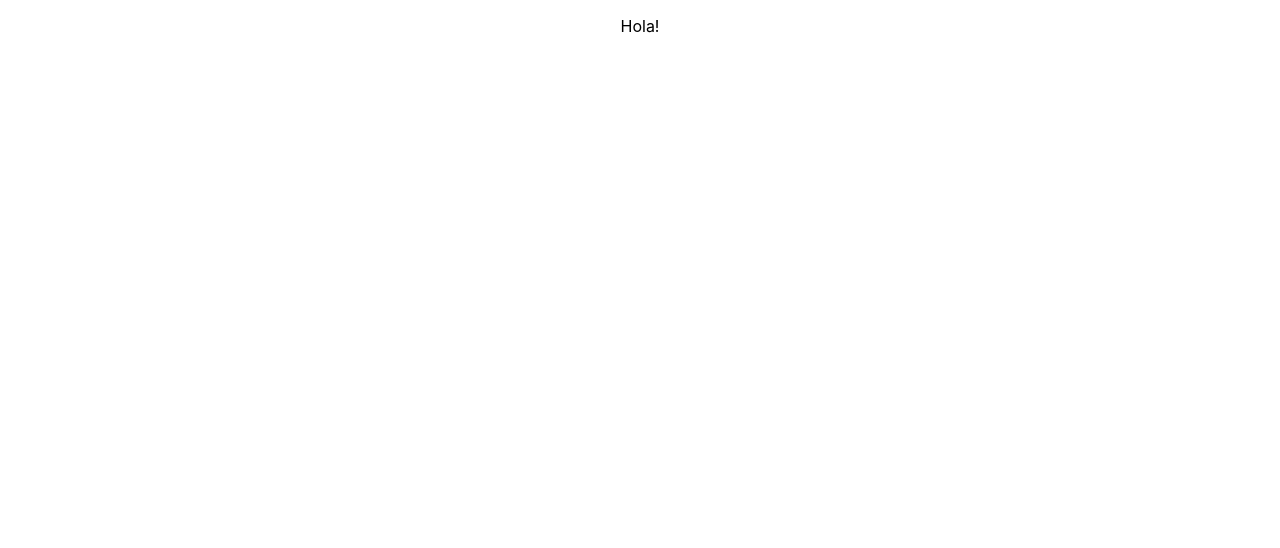
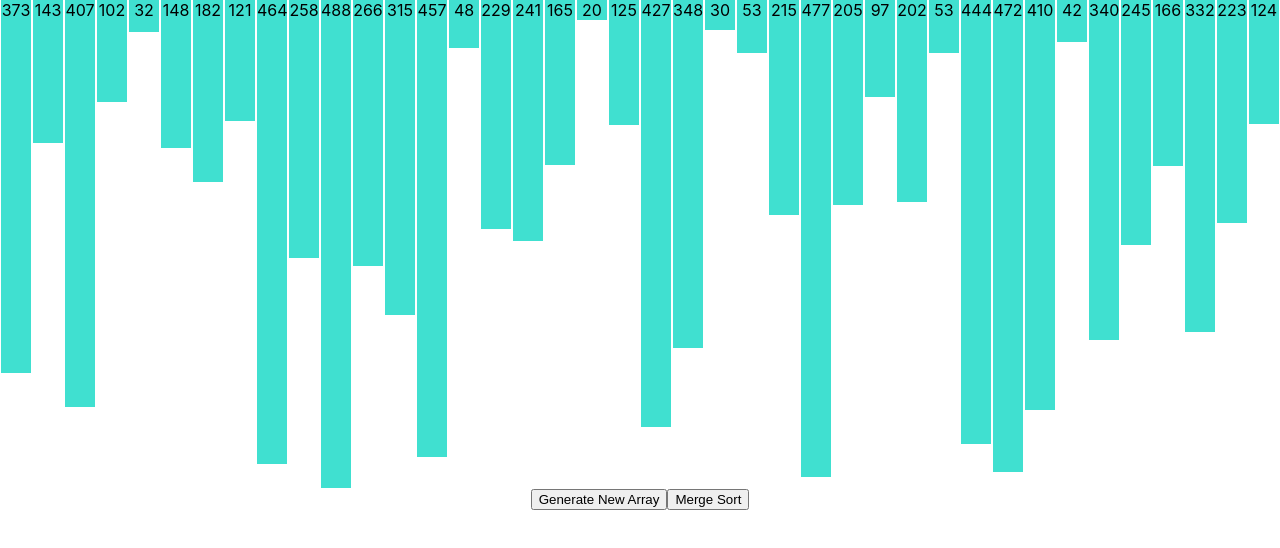
Before and after one commit to Tejaaswini/Visualize, a React (Create React App) app: page / in a window 1280 px wide. Shown: the top 548 px of the page. Built offline with nearby package versions, Linux system fonts and the light colour scheme.

Commit message:
update: Alogs

```diff
--- a/package.json
+++ b/package.json
@@ -9,6 +9,7 @@
     "@testing-library/user-event": "^7.1.2",
     "react": "^16.13.1",
     "react-dom": "^16.13.1",
+    "react-router-dom": "^5.2.0",
     "react-scripts": "3.4.3"
   },
   "scripts": {
--- a/src/App.css
+++ b/src/App.css
@@ -4,13 +4,6 @@
 
 .App-logo {
   height: 40vmin;
-  pointer-events: none;
-}
-
-@media (prefers-reduced-motion: no-preference) {
-  .App-logo {
-    animation: App-logo-spin infinite 20s linear;
-  }
 }
 
 .App-header {
@@ -25,14 +18,5 @@
 }
 
 .App-link {
-  color: #61dafb;
+  color: #09d3ac;
 }
-
-@keyframes App-logo-spin {
-  from {
-    transform: rotate(0deg);
-  }
-  to {
-    transform: rotate(360deg);
-  }
-}
--- a/src/App.js
+++ b/src/App.js
@@ -1,11 +1,11 @@
 import React from 'react';
-// import logo from './logo.svg';
+import SortingVisualizer from './Sorting/Sorting';
 import './App.css';
 
 function App() {
   return (
     <div className="App">
-      <p>Hola!</p>
+      <SortingVisualizer></SortingVisualizer>
     </div>
   );
 }
--- /dev/null
+++ b/src/Sorting/Sorting.css
@@ -0,0 +1,10 @@
+.container {
+    position: absolute;
+    left: 100px;
+  }
+
+  .array-bar {
+    width: 30px;
+    display: inline-block;
+    margin: 0 1px;
+  }
--- /dev/null
+++ b/src/Sorting/Sorting.js
@@ -0,0 +1,82 @@
+import React, { Component } from "react";
+import './Sorting.css'
+import {mergeSortAlgo} from '../SortingAlgo/mergeSort'
+
+const ANIMATION_SPEED_MS = 50;
+const NUMBER_OF_ARRAY_BARS = 40;
+const PRIMARY_COLOR = 'turquoise';
+const SECONDARY_COLOR = 'red';
+
+export class Sorting extends Component {
+    constructor(props) {
+        super(props);
+
+        this.state = {
+          array: [],
+        };
+      }
+
+      componentDidMount() {
+        this.resetArray();
+      }
+
+      resetArray() {
+        const array = [];
+        for (let i = 0; i < NUMBER_OF_ARRAY_BARS; i++) {
+          array.push(randomIntFromInterval(5, 500));
+        }
+        this.setState({array});
+      }
+
+      mergeSort() {
+        const animations = mergeSortAlgo(this.state.array);
+        for (let i = 0; i < animations.length; i++) {
+          const arrayBars = document.getElementsByClassName('array-bar');
+          const isColorChange = i % 3 !== 2;
+          if (isColorChange) {
+            const [barOneIdx, barTwoIdx] = animations[i];
+            const barOneStyle = arrayBars[barOneIdx].style;
+            const barTwoStyle = arrayBars[barTwoIdx].style;
+            const color = i % 3 === 0 ? SECONDARY_COLOR : PRIMARY_COLOR;
+            setTimeout(() => {
+              barOneStyle.backgroundColor = color;
+              barTwoStyle.backgroundColor = color;
+            }, i * ANIMATION_SPEED_MS);
+          } else {
+            setTimeout(() => {
+              const [barOneIdx, newHeight] = animations[i];
+              const barOneStyle = arrayBars[barOneIdx].style;
+              barOneStyle.height = `${newHeight}px`;
+            }, i * ANIMATION_SPEED_MS);
+          }
+        }
+      }
+
+      render() {
+        const {array} = this.state;
+
+        return (
+          <div className="array-container">
+            {array.map((value, idx) => (
+              <div
+                className="array-bar"
+                key={idx}
+                style={{
+                  backgroundColor: PRIMARY_COLOR,
+                  height: `${value}px`,
+                }}>{value}</div>
+            ))}
+            <div>
+            <button onClick={() => this.resetArray()}>Generate New Array</button>
+            <button onClick={() => this.mergeSort()}>Merge Sort</button>
+            </div>
+
+          </div>
+        );
+      }
+    }
+function randomIntFromInterval(min, max) {
+  return Math.floor(Math.random() * (max - min + 1) + min);
+}
+
+export default Sorting;
--- /dev/null
+++ b/src/SortingAlgo/mergeSort.js
@@ -0,0 +1,57 @@
+export function mergeSortAlgo(array) {
+    const animations = [];
+    if (array.length <= 1) return array;
+    const auxiliaryArray = array.slice();
+    mergeSortHelper(array, 0, array.length - 1, auxiliaryArray, animations);
+    return animations;
+  }
+
+  function mergeSortHelper(
+    mainArray,
+    startIdx,
+    endIdx,
+    auxiliaryArray,
+    animations,
+  ) {
+    if (startIdx === endIdx) return;
+    const middleIdx = Math.floor((startIdx + endIdx) / 2);
+    mergeSortHelper(auxiliaryArray, startIdx, middleIdx, mainArray, animations);
+    mergeSortHelper(auxiliaryArray, middleIdx + 1, endIdx, mainArray, animations);
+    doMerge(mainArray, startIdx, middleIdx, endIdx, auxiliaryArray, animations);
+  }
+
+  function doMerge(
+    mainArray,
+    startIdx,
+    middleIdx,
+    endIdx,
+    auxiliaryArray,
+    animations,
+  ) {
+    let k = startIdx;
+    let i = startIdx;
+    let j = middleIdx + 1;
+    while (i <= middleIdx && j <= endIdx) {
+      animations.push([i, j]);
+      animations.push([i, j]);
+      if (auxiliaryArray[i] <= auxiliaryArray[j]) {
+        animations.push([k, auxiliaryArray[i]]);
+        mainArray[k++] = auxiliaryArray[i++];
+      } else {
+        animations.push([k, auxiliaryArray[j]]);
+        mainArray[k++] = auxiliaryArray[j++];
+      }
+    }
+    while (i <= middleIdx) {
+      animations.push([i, i]);
+      animations.push([i, i]);
+      animations.push([k, auxiliaryArray[i]]);
+      mainArray[k++] = auxiliaryArray[i++];
+    }
+    while (j <= endIdx) {
+      animations.push([j, j]);
+      animations.push([j, j]);
+      animations.push([k, auxiliaryArray[j]]);
+      mainArray[k++] = auxiliaryArray[j++];
+    }
+  }
```
Also changed, not shown: 1 other file (tests, documents, lock files or other folders).
